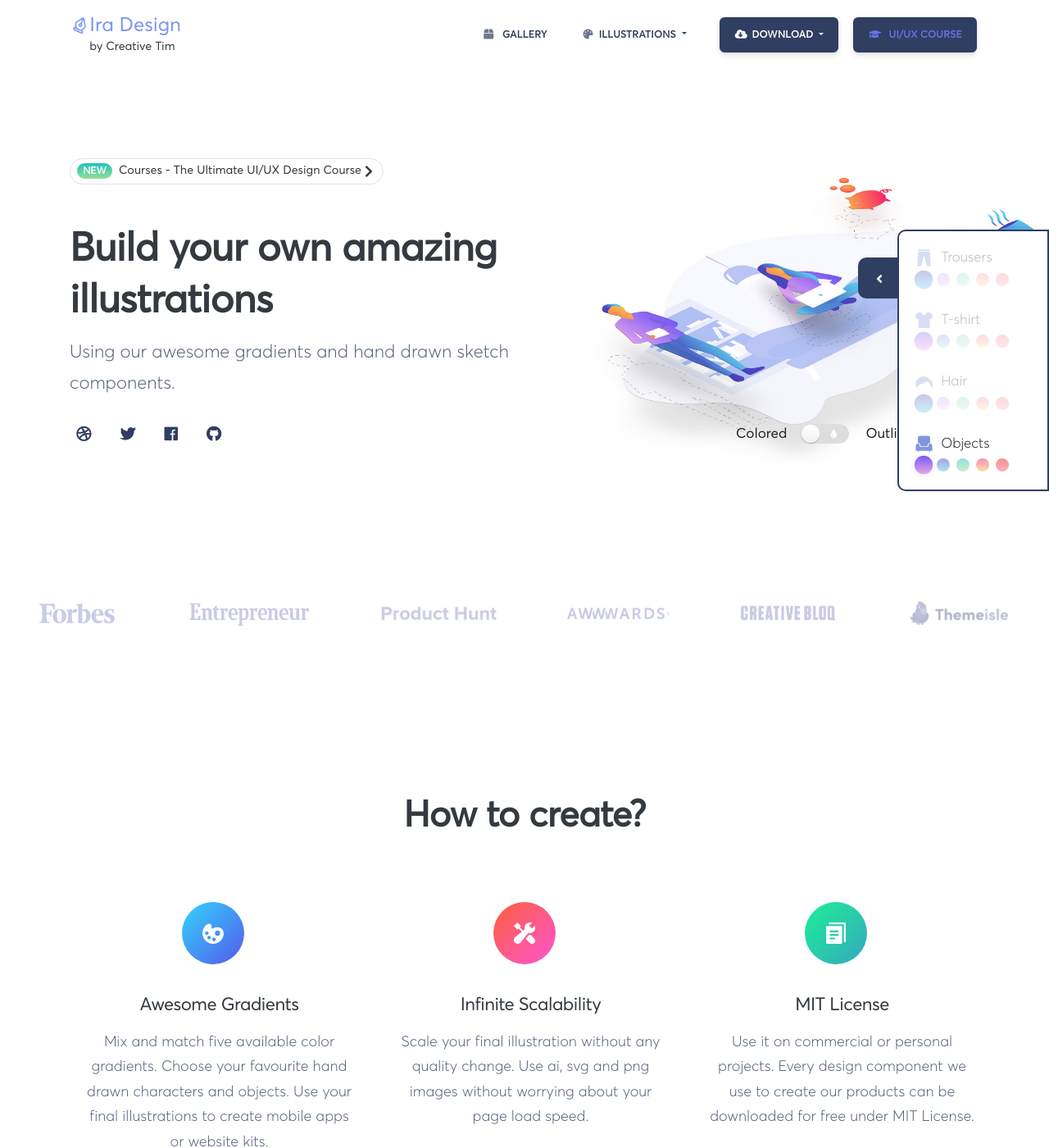
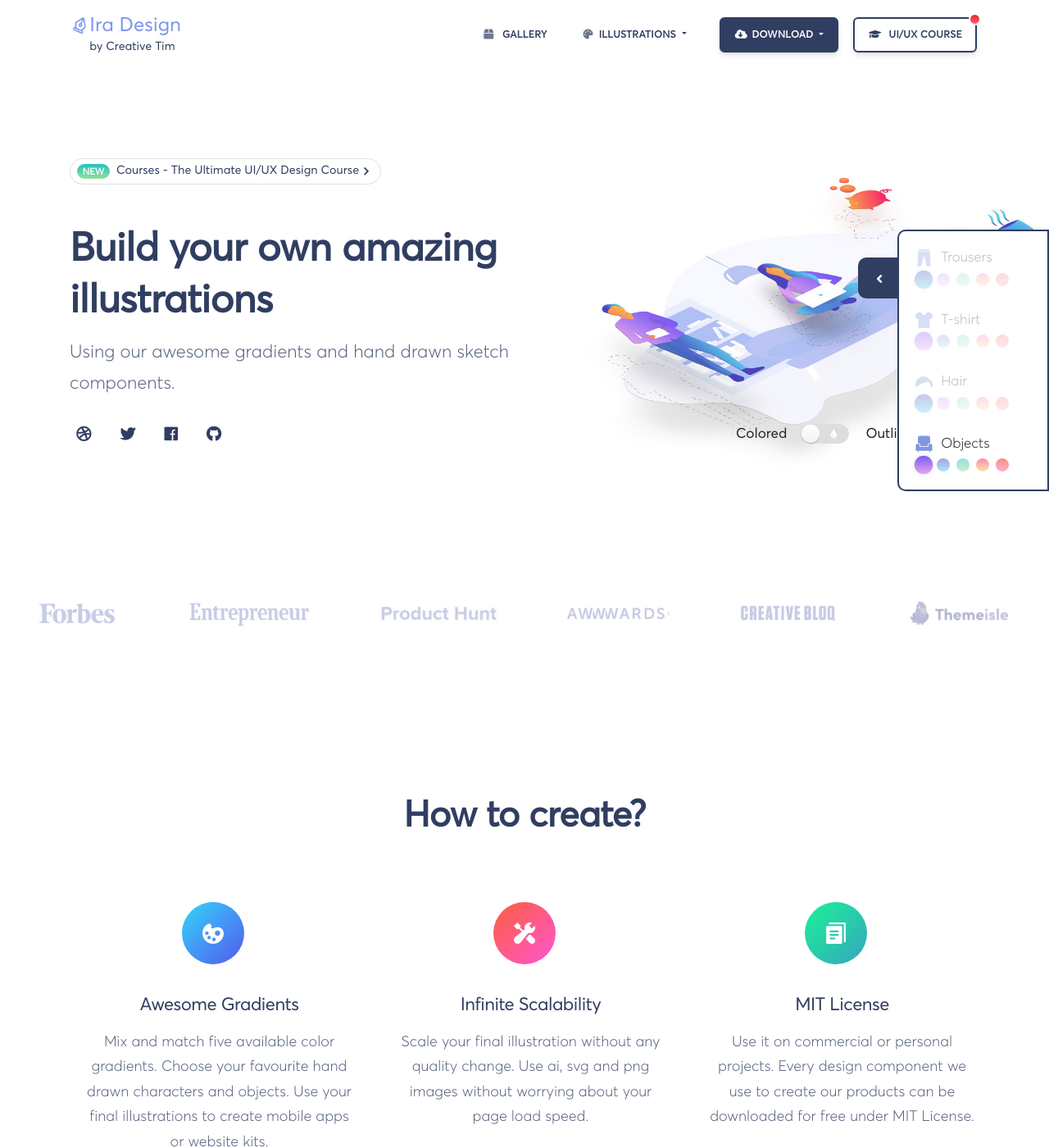
Before and after one commit to ira-design/ira-design.github.io, a Jekyll site: the page built from index.html, in a window 1280 px wide and 1400 px high. Shown: the whole window at 82% size. Built offline with Jekyll 4.4.1, drawn with Linux system fonts in a browser that asks for light colours; a script that is not in the unit is left out; comment, search, counter and statistics services are not loaded.

Commit message:
Feat(new css): Add styles for badge-dot, text-dark, btn-dark outline

```diff
--- a/assets/css/new-css.css
+++ b/assets/css/new-css.css
@@ -1495,6 +1495,19 @@
   background:linear-gradient(0deg, #93df93, #21c2c1);
 }
 
+.badge.badge-dot{
+  display: block;
+  border: 2px solid #fff;
+  border-radius: 50%;
+  width: 15px;
+  height: 15px;
+}
+
+.badge.badge-dot.badge-top-right{
+  top: -7px;
+  right: -7px;
+}
+
 .change-colors .badge.active{
   box-shadow: 0px 0px 5px 0px #e4e4e4;
   opacity: 1;
@@ -2004,7 +2017,7 @@
 }
 
 .text-dark{
-  color: #303e61;
+  color: #303e61 !important;
 }
 
 .text-ira,
@@ -2055,6 +2068,10 @@
   width: 130%;
 }
 
+.text-xs{
+  font-size: .7rem;
+}
+
 .text-sm{
   font-size: .9rem;
 }
@@ -2064,7 +2081,12 @@
 }
 
 /* Buttons */
-.btn-dark:not(.btn-simple){
+.btn-dark:not(.btn-fill){
+  border-color: #303e61 !important;
+  color: #303e61 !important;
+}
+
+.btn-dark.btn-fill:not(.btn-simple){
   background: #303e61;
   border-color: #303e61;
 }
@@ -2072,6 +2094,14 @@
 .btn-dark:not(.btn-simple):active,
 .btn-dark:not(.btn-simple):hover,
 .btn-dark:not(.btn-simple):focus{
+  background-color: transparent !important;
+  border-color: #303e61 !important;
+  color: #303e61;
+}
+
+.btn-dark.btn-fill:not(.btn-simple):active,
+.btn-dark.btn-fill:not(.btn-simple):hover,
+.btn-dark.btn-fill:not(.btn-simple):focus{
   background: #303e61 !important;
   border-color: #303e61 !important;
 }
```
